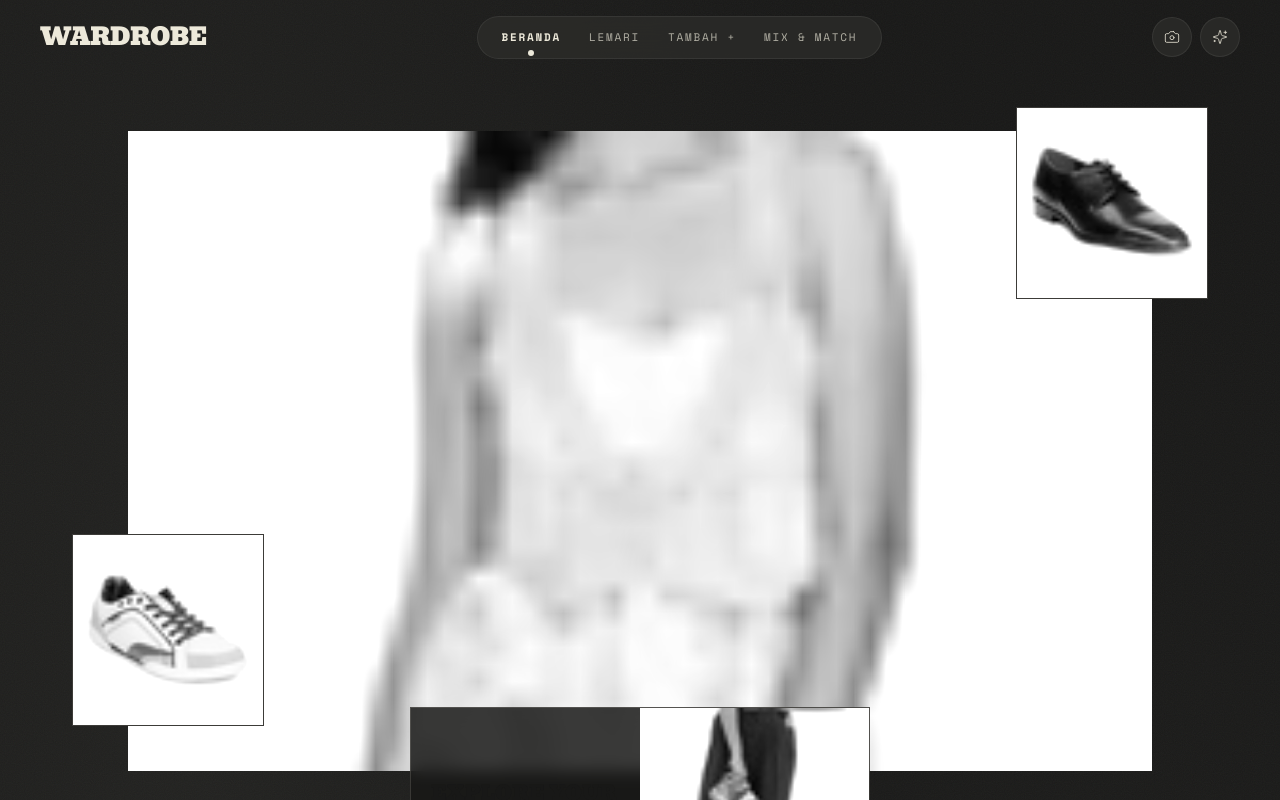
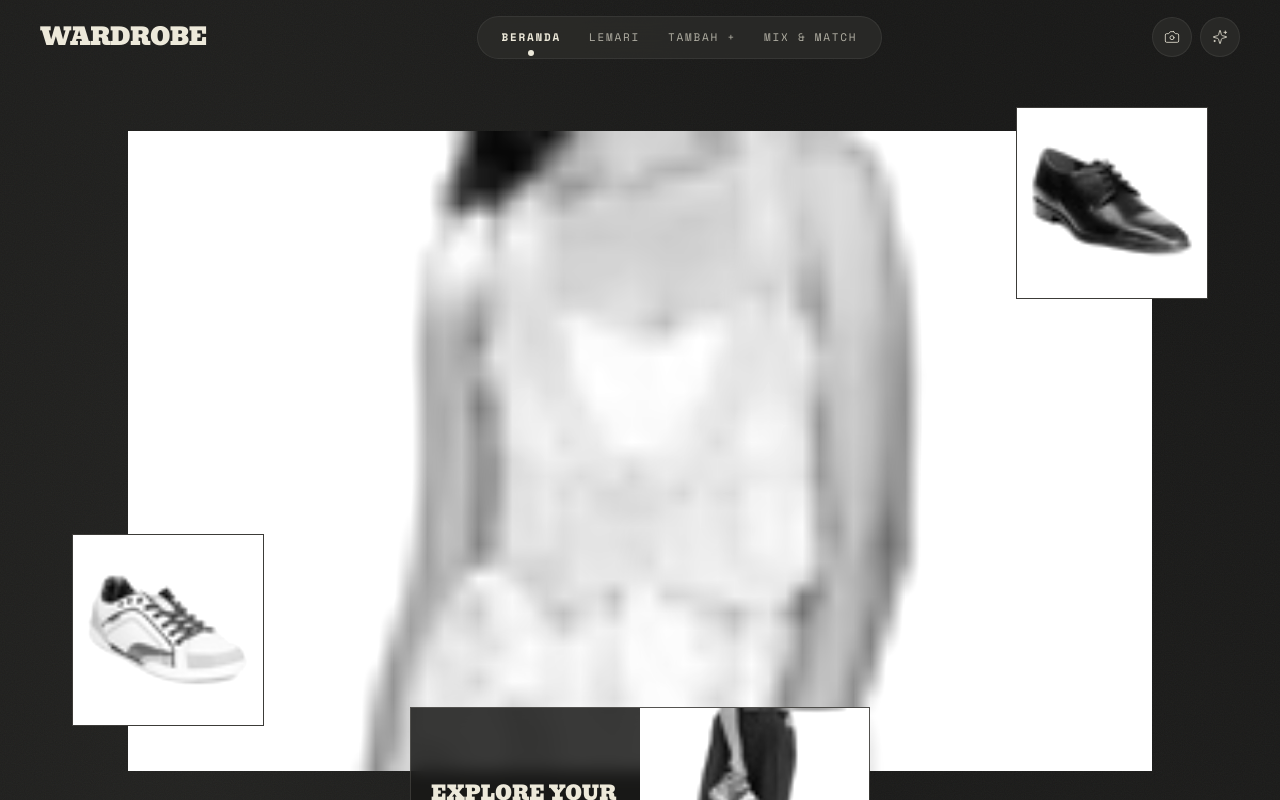
Before and after one commit to Chrissaulin/NEURFIT, a React (Vite) app in the folder frontend/: page / in a window 1280 px wide. Shown: the top 800 px of the page. Built offline with nearby package versions, Linux system fonts and the light colour scheme.

Commit message:
fix(frontend): set light text on dark shell and dark form controls

```diff
--- a/frontend/src/components/AppShell.tsx
+++ b/frontend/src/components/AppShell.tsx
@@ -36,7 +36,7 @@ function NavItem({ to, label, end }: { to: string; label: string; end?: boolean
 export default function AppShell({ children }: { children: ReactNode }) {
   return (
     <div className="min-h-screen bg-bone">
-      <div className="mojave-distressed-surface relative overflow-clip rounded-b-[32px] pb-10">
+      <div className="mojave-distressed-surface relative overflow-clip rounded-b-[32px] pb-10 text-bone">
         <div className="mojave-grain absolute inset-0 z-0" />
 
         <header className="sticky top-0 z-50">
--- a/frontend/src/index.css
+++ b/frontend/src/index.css
@@ -21,6 +21,7 @@ body {
 
 .mojave-distressed-surface {
   position: relative;
+  color-scheme: dark;
   background-color: #181817;
   background-image:
     radial-gradient(ellipse 80% 45% at 15% 12%, rgba(35, 35, 33, 0.9) 0%, transparent 65%),
```
